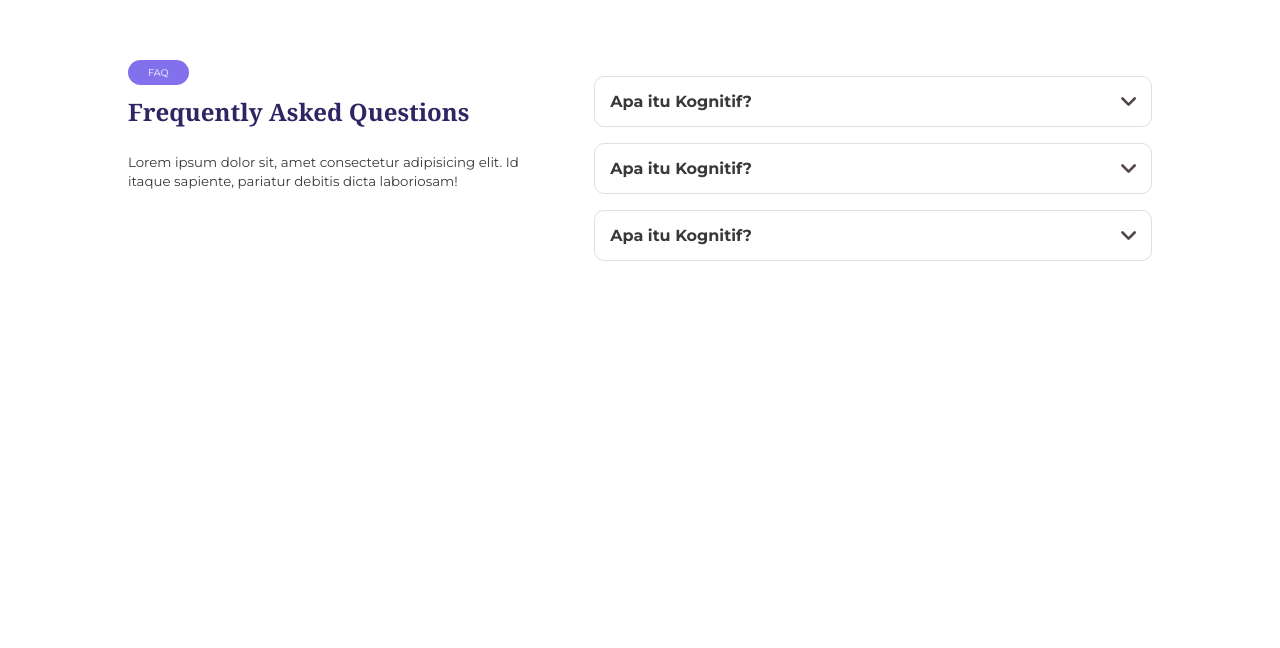
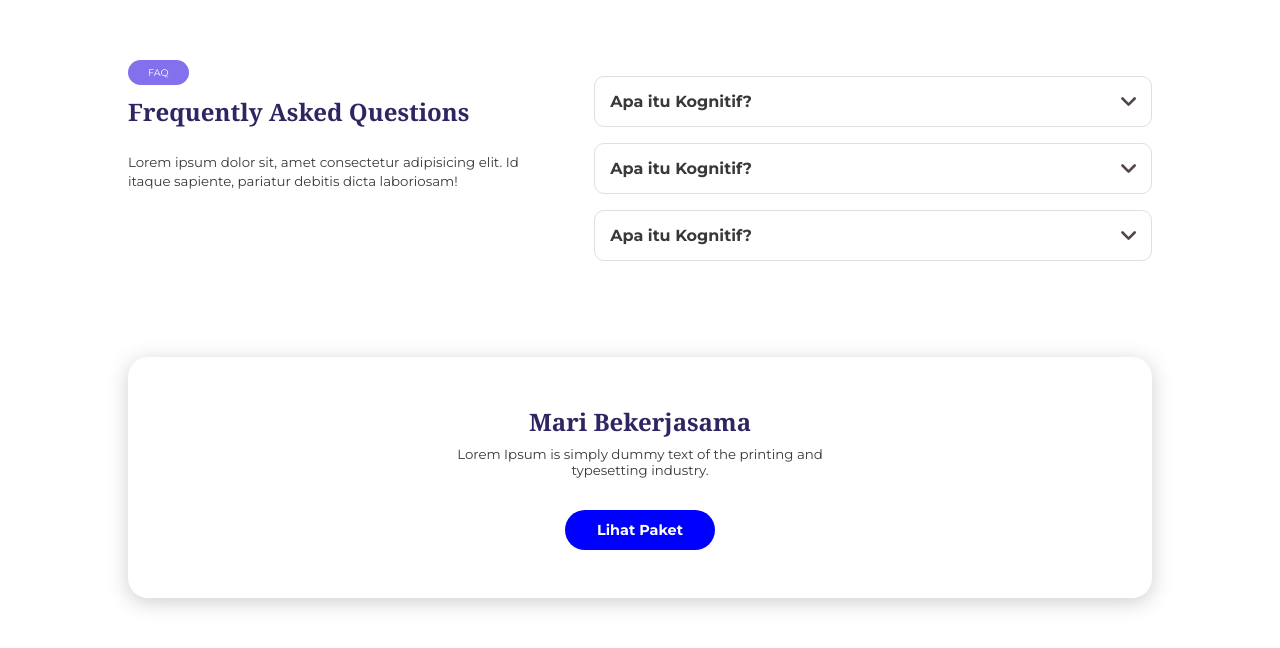
Before and after one commit to raharditya/kognitif.id, a Next.js app: page / in a window 1280 px wide. Shown: the part 1182-1830 px from the top of the page. Before the commit the page ends 1507 px from the top, so only its background shows below. Built offline with nearby package versions, Linux system fonts and the light colour scheme.

Commit message:
Added comment and bottom cta

```diff
--- /dev/null
+++ b/components/BottomCta.jsx
@@ -0,0 +1,46 @@
+import React from "react";
+import Link from "next/link";
+
+function BottomCta(props) {
+  return (
+    <div
+      style={{
+        padding: "3rem 2rem",
+        margin: "6rem 0",
+        boxShadow: "0px 4px 20px rgb(64 60 60 / 25%)",
+        textAlign: "center",
+        borderRadius: "20px",
+      }}
+    >
+      <h2 className="heading-serif">Mari Bekerjasama</h2>
+      <small
+        style={{
+          display: "block",
+          width: "40%",
+          margin: "0.5rem auto 2rem auto",
+        }}
+      >
+        Lorem Ipsum is simply dummy text of the printing and typesetting
+        industry.
+      </small>
+
+      <Link href="/pesan">
+        <a
+          style={{
+            display: "inline-block",
+            padding: "0.7rem 2rem",
+            borderRadius: "50px",
+            backgroundColor: "blue",
+            fontWeight: "bold",
+            color: "white",
+            fontSize: "0.9rem",
+          }}
+        >
+          Lihat Paket
+        </a>
+      </Link>
+    </div>
+  );
+}
+
+export default BottomCta;
--- a/pages/index.jsx
+++ b/pages/index.jsx
@@ -1,5 +1,6 @@
 import Head from "next/head";
 import Collapsible from "react-collapsible";
+import BottomCta from "../components/BottomCta";
 import FaqContent from "../components/FaqContent";
 import FaqTitle from "../components/FaqTitle";
 import SectionHeader from "../components/SectionHeader";
@@ -15,6 +16,8 @@ export default function Home() {
       <header></header>
 
       <section>
+        {/* BAGIAN KENAPA BUTUH WEBSITE */}
+
         <SectionHeader
           sectionTitle="Kenapa kamu butuh website?"
           category="MARKETING"
@@ -37,12 +40,16 @@ export default function Home() {
       </section>
 
       <section className="home-solution">
+        {/* BAGIAN KAMI SIAP MENJADI SOLUSI */}
+
         <h2>Kognitif siap menjadi solusi websitemu!</h2>
       </section>
 
       <section style={{ height: "400px" }}></section>
 
       <section className="home-faq">
+        {/* BAGIAN FAQ */}
+
         <div className="faq-header">
           <SectionHeader
             sectionTitle="Frequently Asked Questions"
@@ -83,6 +90,10 @@ export default function Home() {
           </Collapsible>
         </div>
       </section>
+
+      <section>
+        <BottomCta />
+      </section>
     </div>
   );
 }
--- a/styles/globals.scss
+++ b/styles/globals.scss
@@ -7,6 +7,7 @@ $NAVBAR-ACTIVE: #0c87a3;
 $TEXT-BLACK: #3a3939;
 $FADED-TEXT: #544747;
 $PLACEHOLDER: #c4c4c4;
+$FOOTER-COPYRIGHT: #e5f2fc;
 
 html,
 body {
@@ -119,7 +120,7 @@ a {
 .is-open {
   div {
     background-color: $THEME-BG;
-    transition: background-color 200ms ease-in-out;
+    transition: all 200ms ease-in-out;
   }
 
   img {
@@ -129,6 +130,11 @@ a {
 }
 
 .is-closed {
+  div {
+    background-color: white;
+    transition: all 200ms ease-in-out;
+  }
+
   img {
     transform: rotate(0deg);
     transition: all 200ms ease-in-out;
```
Also changed, not shown: components/Footer.jsx (added, +7 -0 lines).
